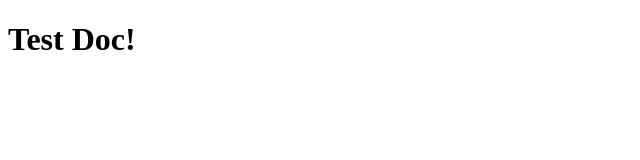
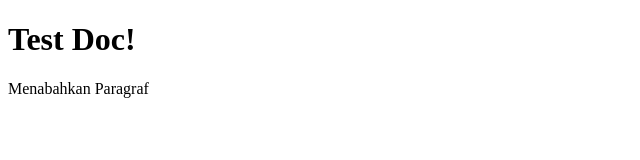
Before and after one commit to yovixtar/git-unpas-2-remote, a plain HTML site: page index.html in a window 1280 px wide. Shown: the whole page, without its empty margins (0-640 px from the left). Drawn offline with Linux system fonts and the light colour scheme.

Commit message:
Manambahkan Paragraf

```diff
--- a/index.html
+++ b/index.html
@@ -8,5 +8,6 @@
 </head>
 <body>
     <h1>Test Doc!</h1>
+    <p>Menabahkan Paragraf</p>
 </body>
 </html>
```
